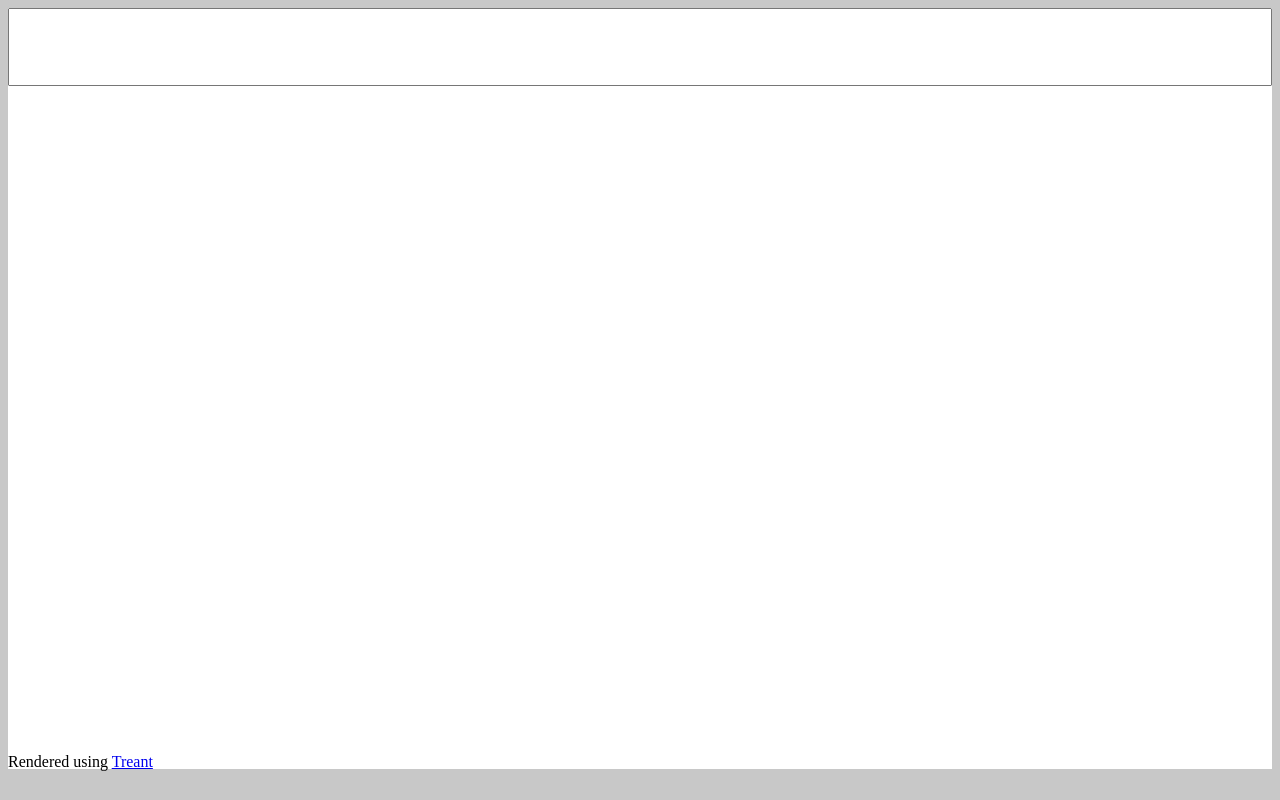
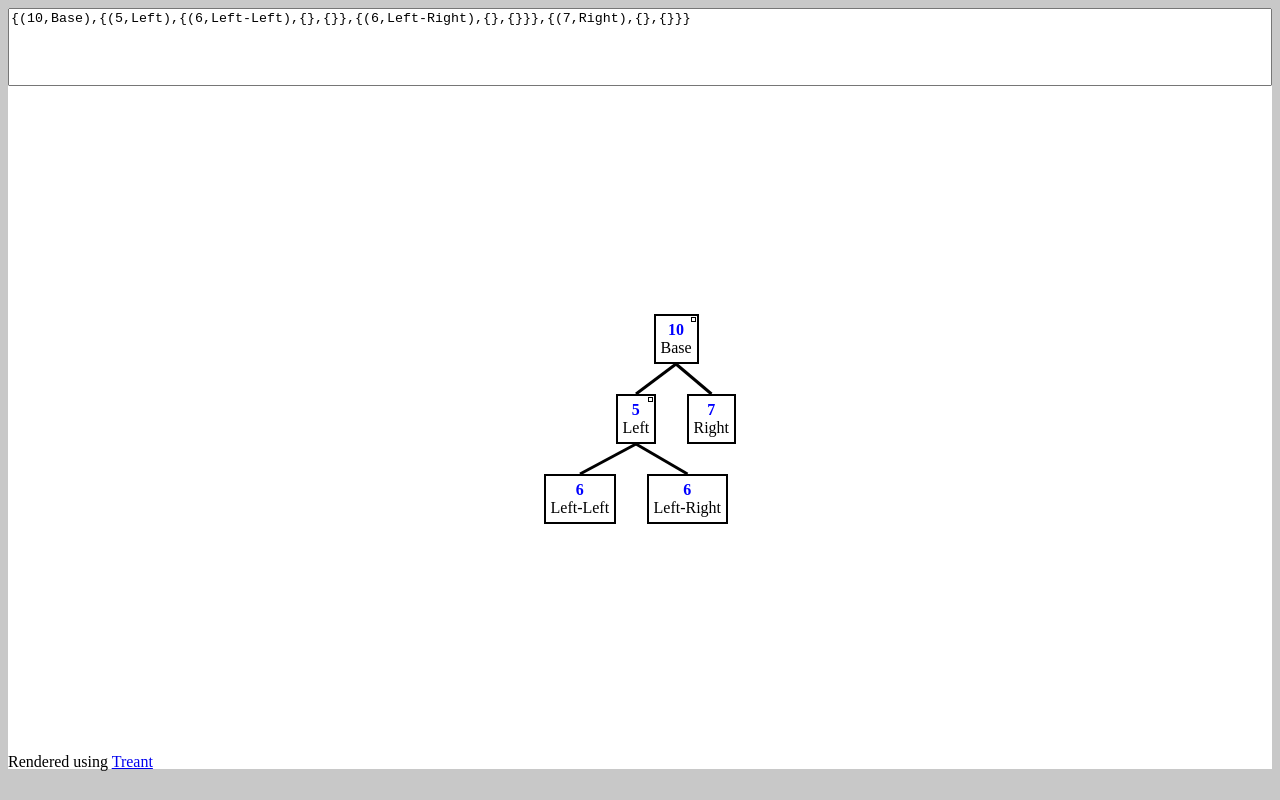
Before and after one commit to gregk27/TreeViewer, a plain HTML site: page index.html in a window 1280 px wide. Drawn offline with nearby package versions, Linux system fonts and the light colour scheme.

Commit message:
Added inital tree on load

```diff
--- a/index.html
+++ b/index.html
@@ -33,7 +33,8 @@
     <script>
         /** @type {HTMLTextAreaElement} */
         let input = document.getElementById("input");
-        input.onchange = () => {
+        input.value = "{(10,Base),{(5,Left),{(6,Left-Left),{},{}},{(6,Left-Right),{},{}}},{(7,Right),{},{}}}";
+        input.oninput = () => {
                 var format = {
                     chart: {
                         container: "#tree-simple",
@@ -52,6 +53,6 @@
                 };
                 var my_chart = new Treant(format);
             };
-
+            input.oninput();
     </script>
 </html>
```
